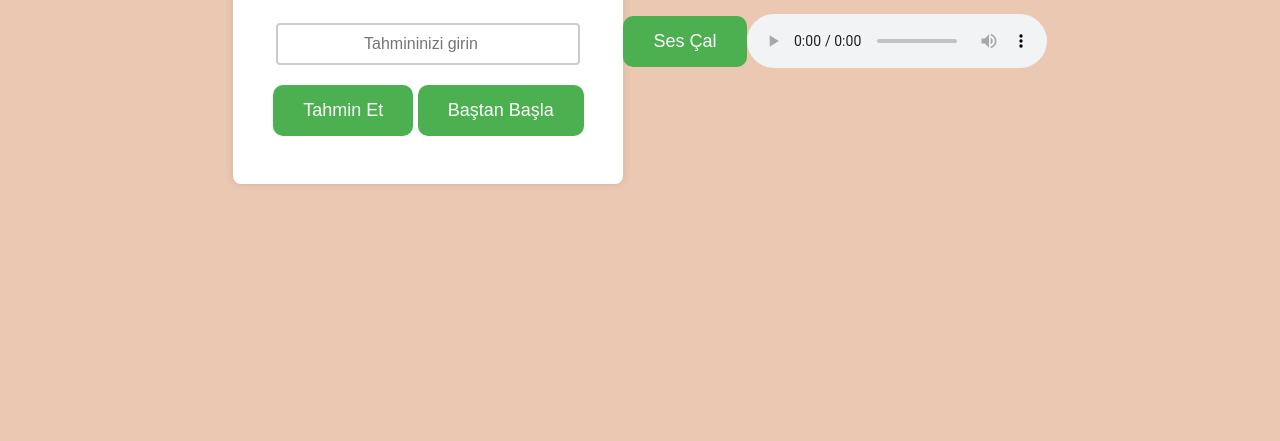
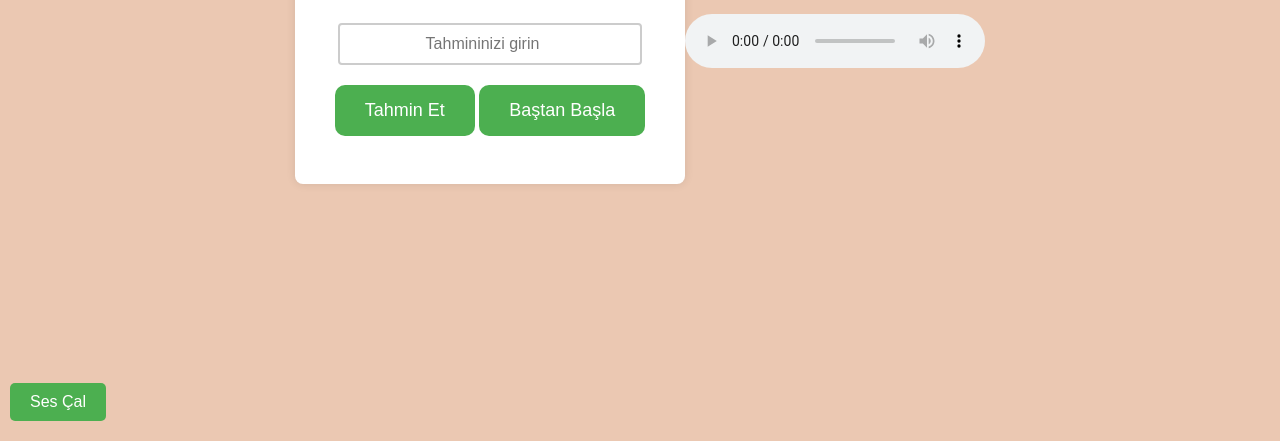
Before and after one commit to yusufemor/SAYI-Tahmin-Oyunu, a plain HTML site: page index.html in a window 1280 px wide. Shown: the part 359-800 px from the top of the page. Drawn offline with Linux system fonts and the light colour scheme.

Commit message:
Update style.css

```diff
--- a/style.css
+++ b/style.css
@@ -92,7 +92,7 @@ button {
 button:hover {
   background-color: #45a049;
 }
- playButton {
+  #playButton {
   position: fixed;
   left: 10px;
   bottom: 10px;
```
